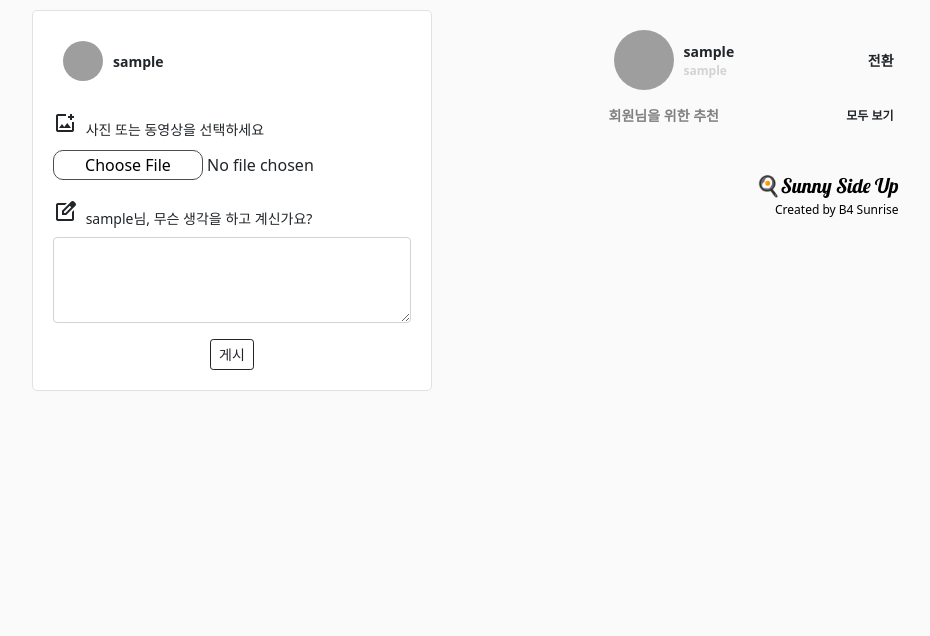
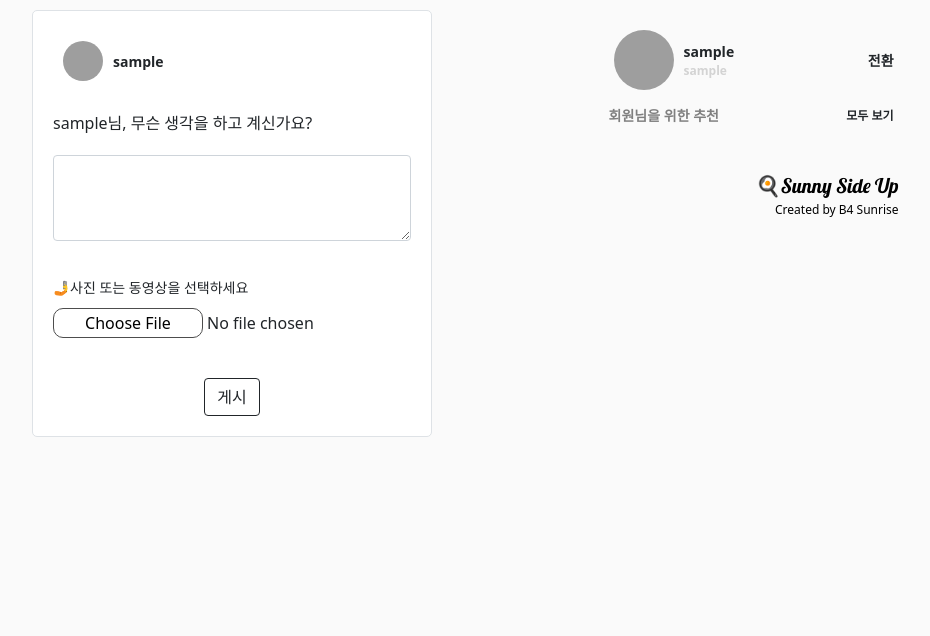
Before and after one commit to kbm1933/SUNNY-SIDE-UP, a Django app: page /content/ in a window 1280 px wide. Shown: the part 50-686 px from the top of the page, without its empty margins (318-1248 px from the left). Run offline with Django 4.2, Linux system fonts and the light colour scheme; the visitor is signed in with stand-in values (Sample User, id 1); data comes from the database, SQL or seed files in the repository; data that the repository does not hold is empty; grey boxes are pictures that could not be loaded.

Commit message:
feed-box 수정(content, img 순서 변경 등)

```diff
--- a/templates/content/home.html
+++ b/templates/content/home.html
@@ -10,16 +10,21 @@
                 {% csrf_token %}
                 <span class="feed_name_txt"> {{ user }} </span>
         </div>
-        <label for="imgs" class="form-label" style="font-weight:normal; margin-top: 20px; margin-bottom: 10px;"> <span class="material-symbols-outlined">add_photo_alternate</span>
-            사진 또는 동영상을 선택하세요 </label><br>
-        <input class='photo_btn' type="file" id='imgs' name='imgs' multiple">
-        <div class="mb-3" style="margin-top: 20px;"> <label for="my-content" class="form-label" style="font-weight: normal;"> <span class="material-symbols-outlined">edit_square </span> {{ user }}님, 무슨 생각을 하고 계신가요?</label>
-            <textarea class="form-control" id="my-content" name="my-content" rows="3"></textarea>
-        </div>
-        <div style="text-align: center;">
-            <button type="submit" class="btn btn-outline-dark btn-sm" class="post_btn">게시</button>
-        </div>
-        </form>
+
+        <div class="mb-3" style="margin-top: 20px; margin-bottom: 20px;>
+            <label for=" exampleFormControlTextarea1
+        " class="form-label" style="font-weight: normal"> {{ user }}님, 무슨 생각을 하고 계신가요? </label>
+        <textarea class="form-control" id="my-content" name="my-content" rows="3" style="margin-top: 20px;"> </textarea>
+    </div>
+
+
+    <label for="imgs" class="form-label" style="font-weight:normal; margin-top: 20px; margin-bottom: 10px;">
+        🤳사진 또는 동영상을 선택하세요 </label>
+    <input class='photo_btn' type="file" id='imgs' name='imgs' multiple">
+    <div style="text-align: center; margin-top: 40px;">
+        <button type="submit" class="btn btn-outline-dark" class="post_btn">게시</button>
+    </div>
+
     </div>
 
     {% for con in content %}
```
